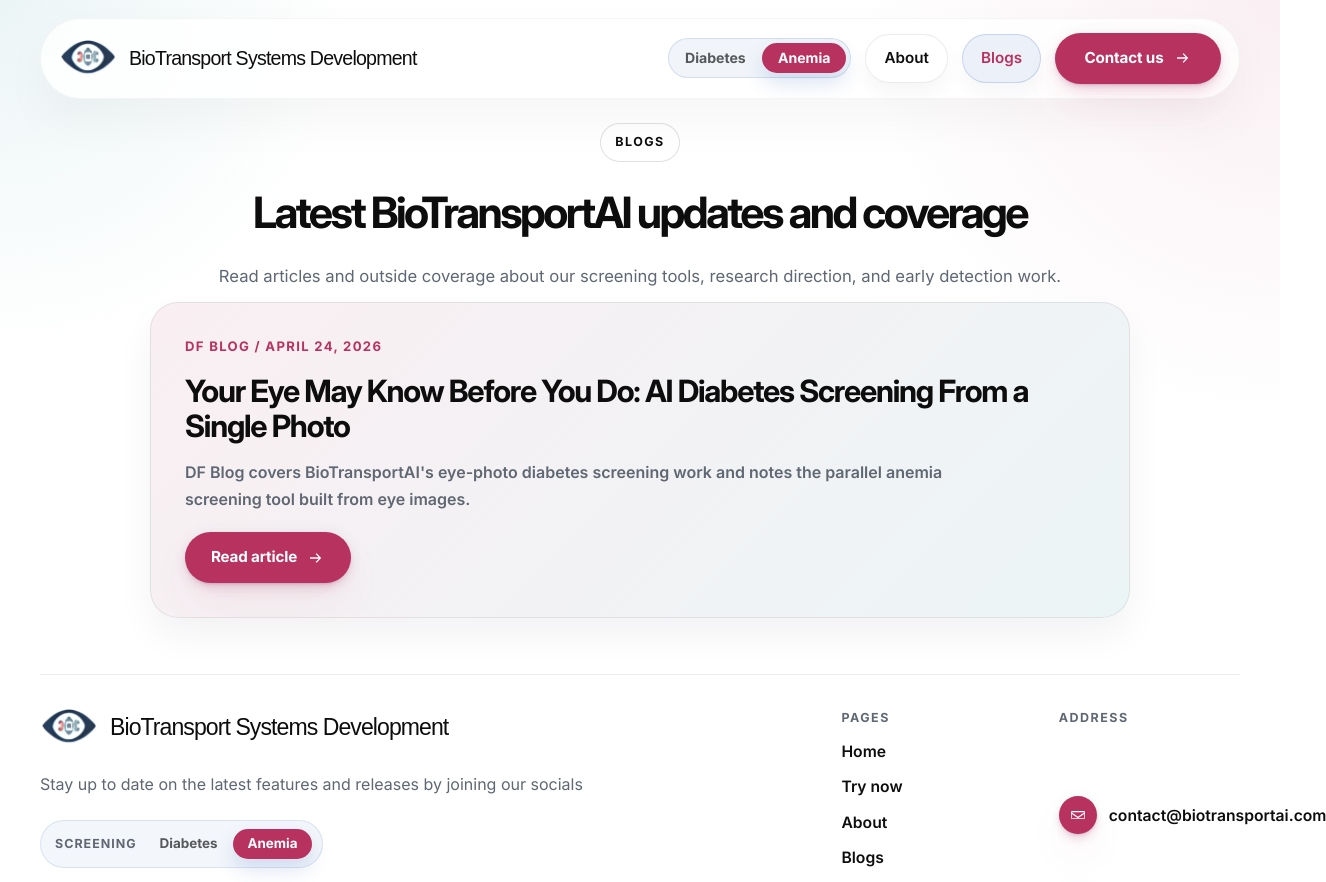
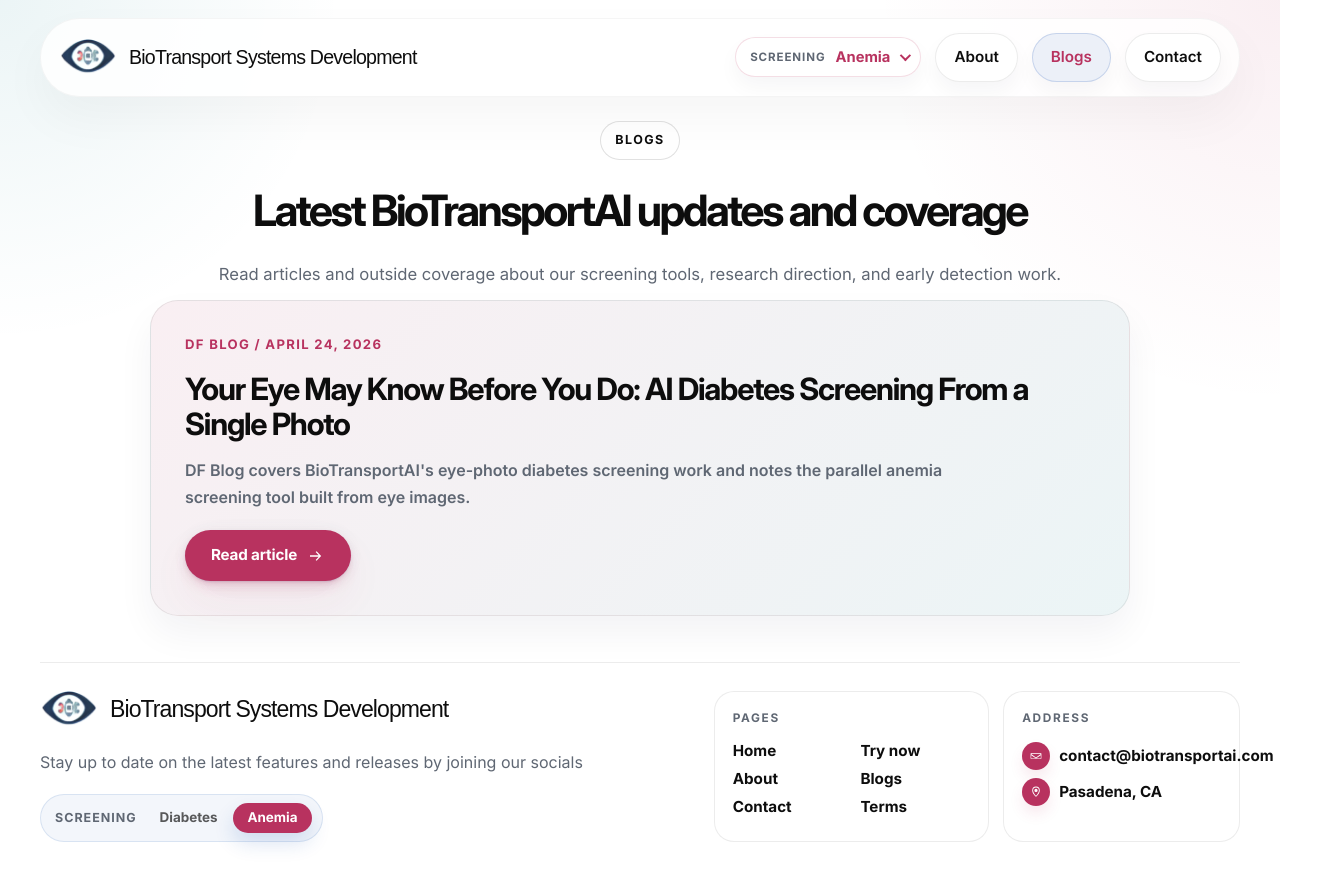
Before and after one commit to AnNik79/Anemia-APP, a Next.js app: page /blogs in a window 1280 px wide. Shown: the top 882 px of the page, 1326 px wide, since content can reach past the window. Built offline with nearby package versions, Linux system fonts and the light colour scheme; a web font is replaced by a local one.

Commit message:
Chnage spacing and oranization

```diff
--- a/app/globals.css
+++ b/app/globals.css
@@ -98,6 +98,10 @@ summary::-webkit-details-marker {
   padding-top: 12px;
 }
 
+.section--about-cards {
+  padding-top: 24px;
+}
+
 [data-reveal="true"] {
   opacity: 0;
   transform: translateY(var(--reveal-distance, 24px));
@@ -209,6 +213,139 @@ summary::-webkit-details-marker {
   border-color: rgba(23, 80, 172, 0.18);
   background: rgba(23, 80, 172, 0.08);
   color: var(--site-primary);
+}
+
+.screening-select {
+  position: relative;
+}
+
+.screening-select-summary {
+  display: inline-flex;
+  min-width: 170px;
+  align-items: center;
+  justify-content: space-between;
+  gap: 10px;
+  border: 1px solid rgba(184, 50, 95, 0.16);
+  border-radius: 999px;
+  padding: 8px 12px 8px 14px;
+  background: rgba(255, 255, 255, 0.78);
+  color: var(--site-ink);
+  cursor: pointer;
+  box-shadow: 0 10px 20px rgba(15, 27, 63, 0.04);
+  transition:
+    border-color 180ms ease,
+    background-color 180ms ease,
+    box-shadow 180ms ease;
+}
+
+.screening-select-summary:hover,
+.screening-select[open] .screening-select-summary {
+  border-color: rgba(184, 50, 95, 0.28);
+  background: rgba(184, 50, 95, 0.08);
+}
+
+.screening-select-kicker {
+  color: var(--site-muted);
+  font-size: 0.72rem;
+  font-weight: 800;
+  letter-spacing: 0.08em;
+  text-transform: uppercase;
+}
+
+.screening-select-current {
+  color: var(--site-primary);
+  font-size: 0.92rem;
+  font-weight: 800;
+  white-space: nowrap;
+}
+
+.screening-select-chevron {
+  width: 8px;
+  height: 8px;
+  border-right: 2px solid currentColor;
+  border-bottom: 2px solid currentColor;
+  color: var(--site-primary);
+  transform: rotate(45deg) translateY(-2px);
+  transition: transform 180ms ease;
+}
+
+.screening-select[open] .screening-select-chevron {
+  transform: rotate(225deg) translate(-1px, -1px);
+}
+
+.screening-select-panel {
+  position: absolute;
+  right: 0;
+  top: calc(100% + 10px);
+  z-index: 30;
+  display: grid;
+  min-width: 220px;
+  gap: 6px;
+  border: 1px solid var(--site-border);
+  border-radius: 20px;
+  padding: 8px;
+  background: rgba(255, 255, 255, 0.98);
+  box-shadow: 0 24px 40px rgba(0, 0, 0, 0.08);
+}
+
+.screening-select--mobile {
+  width: 100%;
+}
+
+.screening-select--mobile .screening-select-summary {
+  width: 100%;
+}
+
+.screening-select--mobile .screening-select-panel {
+  position: static;
+  width: 100%;
+  min-width: 0;
+  margin-top: 8px;
+  box-shadow: none;
+}
+
+.screening-select-link {
+  display: flex;
+  align-items: center;
+  justify-content: space-between;
+  gap: 18px;
+  border-radius: 14px;
+  padding: 11px 12px;
+  color: rgba(13, 13, 13, 0.72);
+  font-size: 0.92rem;
+  font-weight: 700;
+  transition:
+    background-color 180ms ease,
+    color 180ms ease;
+}
+
+.screening-select-link:hover,
+.screening-select-link--active {
+  background: rgba(184, 50, 95, 0.08);
+  color: var(--site-primary);
+}
+
+.screening-select-status {
+  color: currentColor;
+  font-size: 0.66rem;
+  font-weight: 800;
+  letter-spacing: 0.08em;
+  text-transform: uppercase;
+}
+
+.mobile-page-list {
+  display: grid;
+  gap: 8px;
+  border-top: 1px solid var(--site-border);
+  padding-top: 12px;
+}
+
+.mobile-page-label {
+  color: var(--site-muted);
+  font-size: 0.72rem;
+  font-weight: 800;
+  letter-spacing: 0.1em;
+  text-transform: uppercase;
 }
 
 .screening-menu {
@@ -888,6 +1025,16 @@ summary::-webkit-details-marker {
   box-shadow: 0 22px 36px rgba(23, 80, 172, 0.08);
 }
 
+.contact-info-card--static {
+  cursor: default;
+}
+
+.contact-info-card--static:hover {
+  transform: none;
+  border-color: var(--site-border);
+  box-shadow: 0 16px 32px rgba(15, 27, 63, 0.03);
+}
+
 .testimonial-card {
   display: flex;
   flex-direction: column;
@@ -979,16 +1126,16 @@ summary::-webkit-details-marker {
 }
 
 .site-footer {
-  padding: 56px 0 42px;
+  padding: 46px 0 38px;
 }
 
 .site-footer-shell {
   display: grid;
-  grid-template-columns: minmax(0, 1fr) minmax(280px, 0.55fr);
-  gap: clamp(34px, 6vw, 88px);
-  align-items: start;
+  grid-template-columns: minmax(320px, 0.95fr) minmax(360px, 0.82fr);
+  gap: clamp(28px, 5vw, 72px);
+  align-items: stretch;
   border-top: 1px solid var(--site-border);
-  padding-top: 34px;
+  padding-top: 28px;
 }
 
 .site-footer-brand {
@@ -997,7 +1144,7 @@ summary::-webkit-details-marker {
 }
 
 .site-footer-copy {
-  margin: 20px 0 0;
+  margin: 16px 0 0;
   max-width: 560px;
 }
 
@@ -1006,7 +1153,7 @@ summary::-webkit-details-marker {
   width: fit-content;
   align-items: center;
   gap: 12px;
-  margin-top: 22px;
+  margin-top: 18px;
   border: 1px solid rgba(23, 80, 172, 0.12);
   border-radius: 999px;
   padding: 8px 10px 8px 14px;
@@ -1036,34 +1183,71 @@ summary::-webkit-details-marker {
 .site-footer-links {
   display: grid;
   width: 100%;
-  gap: 36px;
-  grid-template-columns: repeat(2, minmax(0, 1fr));
+  align-items: start;
+  gap: 14px;
+  grid-template-columns: minmax(0, 1fr) minmax(190px, 0.86fr);
 }
 
 .footer-column {
   display: grid;
-  gap: 12px;
+  grid-auto-rows: max-content;
+  align-content: start;
+  align-items: start;
+  gap: 14px;
   min-width: 0;
+  height: 100%;
+  border: 1px solid var(--site-border);
+  border-radius: 20px;
+  padding: 18px;
+  background: rgba(255, 255, 255, 0.58);
+}
+
+.footer-column--contact {
+  display: flex;
+  flex-direction: column;
+  align-items: flex-start;
+  justify-content: flex-start;
+  gap: 14px;
+}
+
+.footer-page-list {
+  display: grid;
+  grid-template-columns: repeat(2, minmax(86px, 1fr));
+  gap: 10px 18px;
+}
+
+.footer-contact-list {
+  display: flex;
+  flex-direction: column;
+  align-items: flex-start;
+  gap: 8px;
 }
 
 .footer-label {
   color: var(--site-muted);
-  font-size: 0.78rem;
-  font-weight: 700;
-  letter-spacing: 0.12em;
+  font-size: 0.74rem;
+  font-weight: 800;
+  letter-spacing: 0.14em;
   text-transform: uppercase;
 }
 
 .footer-link,
 .footer-contact-link {
-  font-size: 0.98rem;
-  font-weight: 600;
+  font-size: 0.95rem;
+  font-weight: 700;
+  line-height: 1.2;
 }
 
 .footer-contact-link {
   display: inline-flex;
   align-items: center;
-  gap: 12px;
+  min-height: 0;
+  gap: 9px;
+  line-height: 1.15;
+}
+
+.footer-contact-link--static {
+  cursor: default;
 }
 
 .footer-contact-icon,
@@ -1079,6 +1263,17 @@ summary::-webkit-details-marker {
   box-shadow: var(--site-shadow-button);
 }
 
+.footer-contact-icon {
+  width: 28px;
+  height: 28px;
+  box-shadow: 0 8px 14px rgba(184, 50, 95, 0.1);
+}
+
+.footer-contact-icon .site-contact-icon {
+  width: 14px;
+  height: 14px;
+}
+
 .site-contact-icon {
   width: 18px;
   height: 18px;
@@ -1197,7 +1392,7 @@ summary::-webkit-details-marker {
 
 .about-portrait-pair {
   position: relative;
-  min-height: 700px;
+  min-height: 540px;
 }
 
 .about-portrait {
@@ -1988,6 +2183,18 @@ summary::-webkit-details-marker {
     grid-template-columns: 1fr;
   }
 
+  .site-footer-shell {
+    gap: 28px;
+  }
+
+  .site-footer-links {
+    gap: 14px;
+  }
+
+  .footer-column {
+    height: auto;
+  }
+
   .upload-guide {
     grid-template-columns: minmax(0, 140px) minmax(0, 1fr);
     gap: clamp(12px, 2.5vw, 16px);
@@ -2069,6 +2276,28 @@ summary::-webkit-details-marker {
 
   .site-footer-switch .screening-menu {
     width: 100%;
+  }
+
+  .site-footer {
+    padding-bottom: 30px;
+  }
+
+  .site-footer-shell {
+    padding-top: 24px;
+  }
+
+  .footer-column {
+    border-radius: 18px;
+    padding: 16px;
+  }
+
+  .footer-page-list {
+    grid-template-columns: 1fr 1fr;
+    gap: 9px 14px;
+  }
+
+  .footer-contact-list {
+    gap: 7px;
   }
 
   .hero-action-row .site-button {
--- a/components/site-content.ts
+++ b/components/site-content.ts
@@ -306,7 +306,6 @@ export const contactContent = {
     // },
     {
       label: "Pasadena, CA",
-      href: "https://google.com/maps/place/Pasadena,+CA/data=!4m2!3m1!1s0x80c2c2dc38330b51:0x52b41161ad18f4a?sa=X&ved=1t:242&ictx=111",
       type: "location" as const,
     },
   ],
@@ -377,7 +376,6 @@ export const sharedContent = {
     },
     {
       label: "Pasadena, CA",
-      href: "https://maps.app.goo.gl/BQZR5eSnnjG1gJoT6",
       type: "location" as const,
     },
   ],
--- a/components/site-pages.tsx
+++ b/components/site-pages.tsx
@@ -147,15 +147,45 @@ function ButtonLink({
   );
 }
 
+type SitePath = "/" | "/about-us" | "/blogs" | "/contact" | "/try-now" | "/terms";
+
+const pageNavItems = [
+  { href: "/", label: "Home" },
+  { href: "/try-now", label: "Try now" },
+  { href: "/about-us", label: "About" },
+  { href: "/blogs", label: "Blogs" },
+  { href: "/contact", label: "Contact" },
+  { href: "/terms", label: "Terms" },
+] as const satisfies readonly { href: SitePath; label: string }[];
+
+const headerPageNavItems = [
+  { href: "/about-us", label: "About" },
+  { href: "/blogs", label: "Blogs" },
+  { href: "/contact", label: "Contact" },
+] as const satisfies readonly { href: SitePath; label: string }[];
+
 function ExternalContactLink({
   href,
   label,
   type,
 }: {
-  href: string;
+  href?: string;
   label: string;
   type: "email" | "phone" | "location";
 }) {
+  const content = (
+    <>
+      <span className="footer-contact-icon">
+        <ContactTypeIcon type={type} />
+      </span>
+      <span>{label}</span>
+    </>
+  );
+
+  if (!href) {
+    return <span className="footer-contact-link footer-contact-link--static">{content}</span>;
+  }
+
   const isExternal = href.startsWith("http");
 
   return (
@@ -165,10 +195,7 @@ function ExternalContactLink({
       rel={isExternal ? "noreferrer" : undefined}
       target={isExternal ? "_blank" : undefined}
     >
-      <span className="footer-contact-icon">
-        <ContactTypeIcon type={type} />
-      </span>
-      <span>{label}</span>
+      {content}
     </a>
   );
 }
@@ -199,6 +226,40 @@ function SmartLink({
 }
 
 function ScreeningMenu({ variant }: { variant: "nav" | "mobile" | "footer" }) {
+  if (variant !== "footer") {
+    const currentItem =
+      sharedContent.screeningMenu.find((item) => item.current) ?? sharedContent.screeningMenu[0];
+
+    return (
+      <details className={`screening-select screening-select--${variant}`}>
+        <summary
+          className="screening-select-summary"
+          aria-label={`Current screening: ${currentItem.label}`}
+        >
+          <span className="screening-select-kicker">Screening</span>
+          <span className="screening-select-current">{currentItem.label}</span>
+          <span className="screening-select-chevron" aria-hidden="true" />
+        </summary>
+        <div className="screening-select-panel">
+          {sharedContent.screeningMenu.map((item) => (
+            <SmartLink
+              className={
+                item.current
+                  ? "screening-select-link screening-select-link--active"
+                  : "screening-select-link"
+              }
+              href={item.href}
+              key={item.label}
+            >
+              <span>{item.label}</span>
+              {item.current ? <span className="screening-select-status">Current</span> : null}
+            </SmartLink>
+          ))}
+        </div>
+      </details>
+    );
+  }
+
   return (
     <div className={`screening-menu screening-menu--${variant}`} aria-label="Choose screening type">
       {sharedContent.screeningMenu.map((item) => (
@@ -218,42 +279,47 @@ function ScreeningMenu({ variant }: { variant: "nav" | "mobile" | "footer" }) {
   );
 }
 
-function SiteHeader({
-  currentPath,
-}: {
-  currentPath: "/" | "/about-us" | "/blogs" | "/contact" | "/try-now" | "/terms";
-}) {
-  const navItems = [
-    { href: "/about-us", label: "About" },
-    { href: "/blogs", label: "Blogs" },
-    { href: "/contact", label: "Contact us" },
-  ] as const;
+function MobilePageLinks({ currentPath }: { currentPath: SitePath }) {
+  return (
+    <div className="mobile-page-list">
+      <span className="mobile-page-label">Pages</span>
+      {pageNavItems.map((item) => {
+        const isActive = currentPath === item.href;
 
+        return (
+          <Link
+            className={isActive ? "site-nav-link site-nav-link--active" : "site-nav-link"}
+            href={item.href}
+            key={item.href}
+          >
+            {item.label}
+          </Link>
+        );
+      })}
+    </div>
+  );
+}
+
+function SiteHeader({ currentPath }: { currentPath: SitePath }) {
   return (
     <header className="site-header" data-reveal="true" style={revealStyle(0, 18)}>
       <div className="shell site-header-shell">
         <LogoLockup />
         <nav className="site-nav site-nav--desktop" aria-label="Primary">
           <ScreeningMenu variant="nav" />
-          {navItems.map((item) =>
-            item.href === "/contact" ? (
-              <ButtonLink href={item.href} key={item.href}>
-                {item.label}
-              </ButtonLink>
-            ) : (
+          {headerPageNavItems.map((item) => (
             <Link
-                key={item.href}
               className={
                 currentPath === item.href
                   ? "site-nav-link site-nav-link--button site-nav-link--active"
                   : "site-nav-link site-nav-link--button"
               }
               href={item.href}
+              key={item.href}
             >
               {item.label}
             </Link>
-            ),
-          )}
+          ))}
         </nav>
         <details className="site-nav site-nav--mobile">
           <summary className="site-nav-toggle" aria-label="Open navigation">
@@ -263,36 +329,7 @@ function SiteHeader({
           </summary>
           <div className="site-mobile-panel">
             <ScreeningMenu variant="mobile" />
-            <Link
-              className={
-                currentPath === "/about-us"
-                  ? "site-nav-link site-nav-link--button site-nav-link--active"
-                  : "site-nav-link site-nav-link--button"
-              }
-              href="/about-us"
-            >
-              About
-            </Link>
-            <Link
-              className={
-                currentPath === "/blogs"
-                  ? "site-nav-link site-nav-link--button site-nav-link--active"
-                  : "site-nav-link site-nav-link--button"
-              }
-              href="/blogs"
-            >
-              Blogs
-            </Link>
-            <Link
-              className={
-                currentPath === "/contact"
-                  ? "site-nav-link site-nav-link--active"
-                  : "site-nav-link"
-              }
-              href="/contact"
-            >
-              Contact us
-            </Link>
+            <MobilePageLinks currentPath={currentPath} />
           </div>
         </details>
       </div>
@@ -338,14 +375,17 @@ function SiteFooter() {
         <div className="site-footer-links" data-reveal="true" style={revealStyle(90, 18)}>
           <div className="footer-column">
             <span className="footer-label">Pages</span>
+            <div className="footer-page-list">
               {sharedContent.footerLinks.map((item) => (
                 <Link className="footer-link" href={item.href} key={item.href}>
                   {item.label}
                 </Link>
               ))}
             </div>
-          <div className="footer-column">
+          </div>
+          <div className="footer-column footer-column--contact">
             <span className="footer-label">Address</span>
+            <div className="footer-contact-list">
               {sharedContent.footerContact.map((item) => (
                 <ExternalContactLink
                   href={item.href}
@@ -354,6 +394,7 @@ function SiteFooter() {
                   type={item.type}
                 />
               ))}
+            </div>
           </div>
         </div>
       </div>
@@ -367,11 +408,32 @@ function ContactInfoCard({
   type,
   delay,
 }: {
-  href: string;
+  href?: string;
   label: string;
   type: "email" | "phone" | "location";
   delay: number;
 }) {
+  const content = (
+    <>
+      <span className="contact-info-icon">
+        <ContactTypeIcon type={type} />
+      </span>
+      <span>{label}</span>
+    </>
+  );
+
+  if (!href) {
+    return (
+      <div
+        className="contact-info-card contact-info-card--static"
+        data-reveal="true"
+        style={revealStyle(delay, 18)}
+      >
+        {content}
+      </div>
+    );
+  }
+
   const isExternal = href.startsWith("http");
 
   return (
@@ -383,10 +445,7 @@ function ContactInfoCard({
       style={revealStyle(delay, 18)}
       target={isExternal ? "_blank" : undefined}
     >
-      <span className="contact-info-icon">
-        <ContactTypeIcon type={type} />
-      </span>
-      <span>{label}</span>
+      {content}
     </a>
   );
 }
@@ -719,7 +778,7 @@ export function AboutRouteView() {
         </div>
       </section>
 
-      <section className="section">
+      <section className="section section--about-cards">
         <div className="shell about-card-grid">
           {aboutContent.cards.map((card, index) => (
             <article
```
Lines whose indentation alone changed are shown as unchanged.
